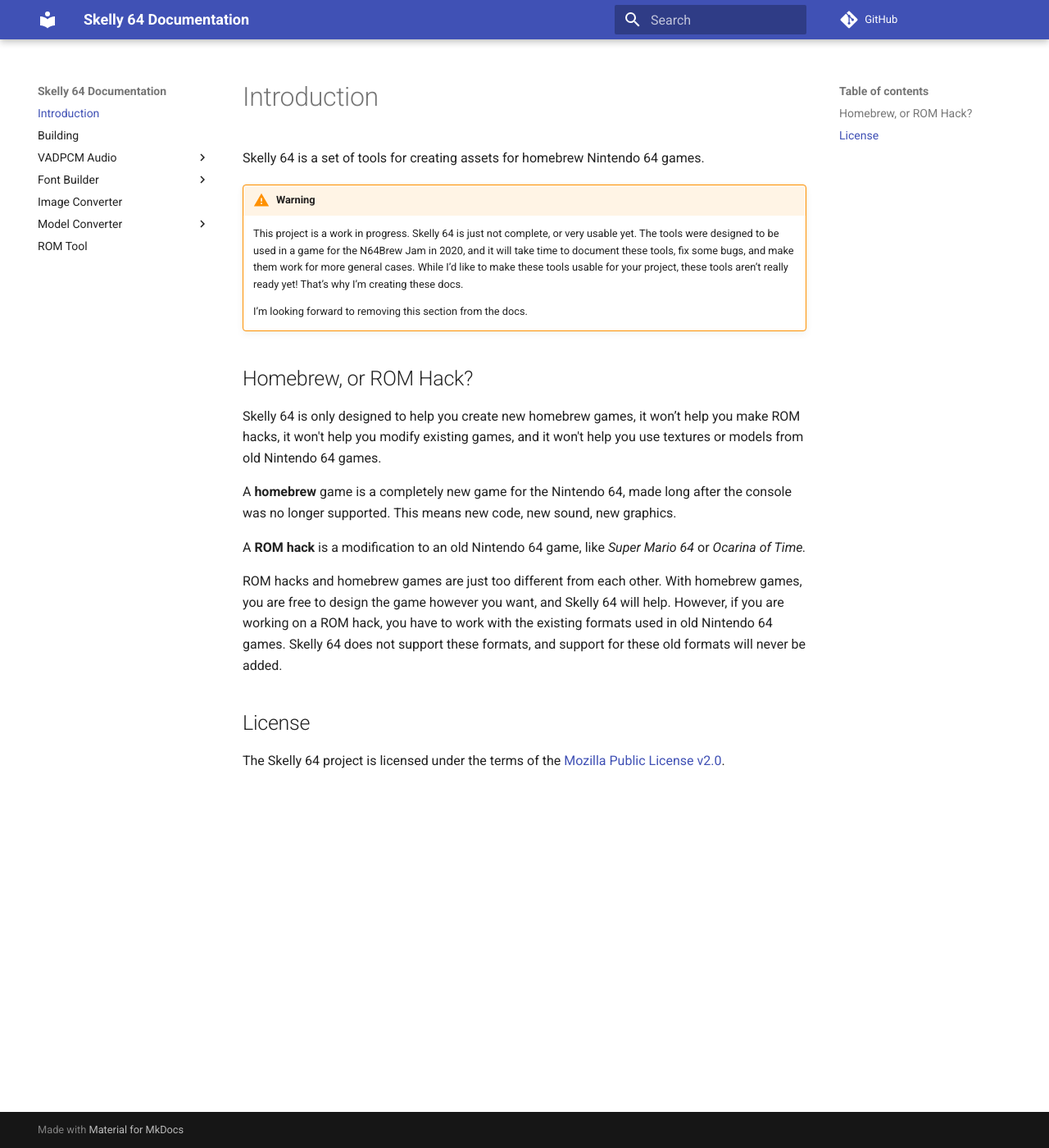
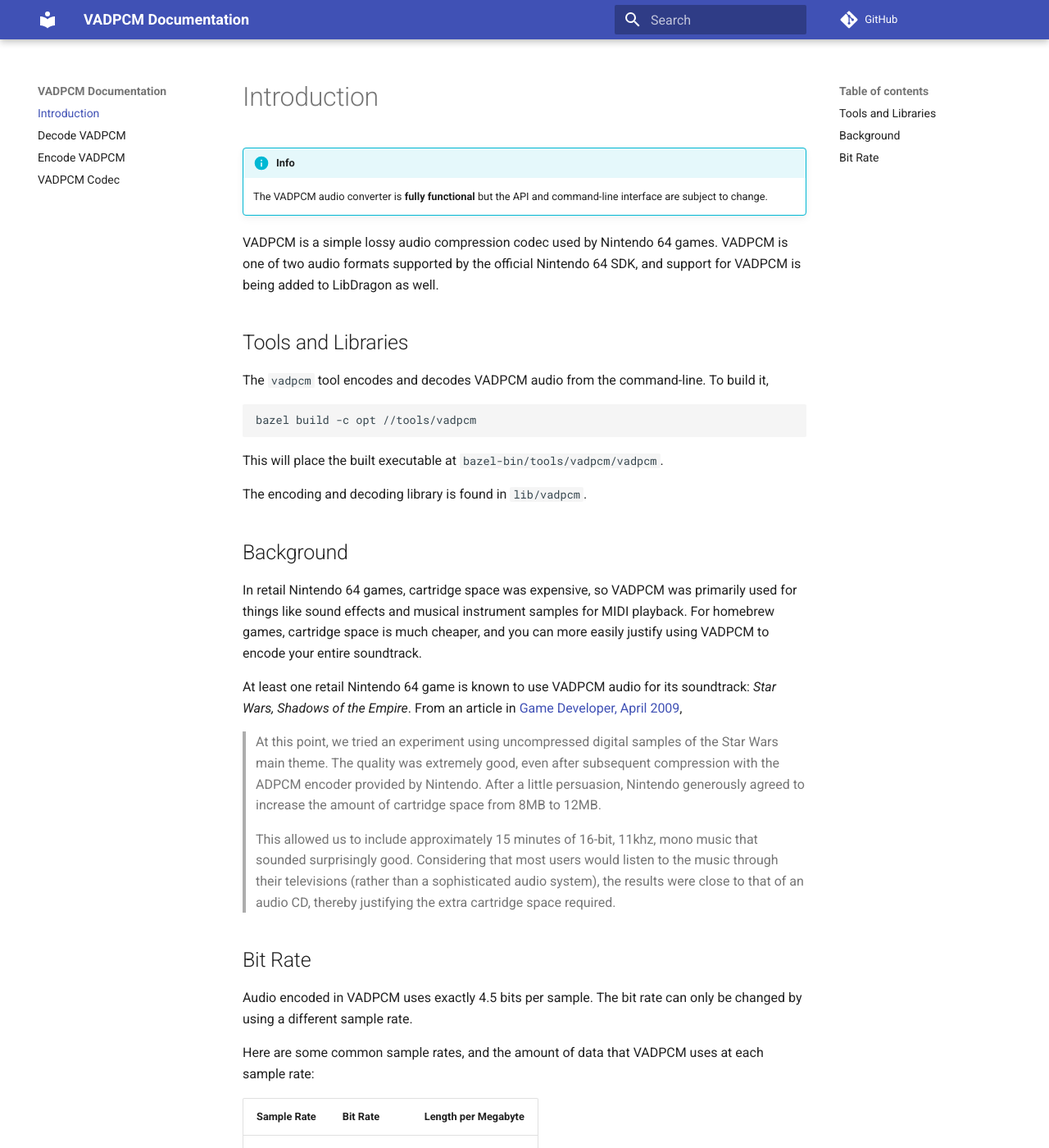
Before and after one commit to depp/vadpcm, an MkDocs documentation site: the page built from docs/docs/index.md, in a window 1280 px wide and 1400 px high. Shown: the whole window at 82% size. Built offline with MkDocs 1.6.1 and Material for MkDocs 9.7.7, drawn with Linux system fonts in a browser that asks for light colours; comment, search, counter and statistics services are not loaded; some of the changed text lies outside the part shown.

Commit message:
Reorganize documentation

````diff
--- a/docs/docs/index.md
+++ b/docs/docs/index.md
@@ -1,25 +1,43 @@
 # Introduction
 
-Skelly 64 is a set of tools for creating assets for homebrew Nintendo 64 games.
+!!! info
 
-!!! warning
+    The VADPCM audio converter is **fully functional** but the API and command-line interface are subject to change.
 
-    This project is a work in progress. Skelly 64 is just not complete, or very usable yet. The tools were designed to be used in a game for the N64Brew Jam in 2020, and it will take time to document these tools, fix some bugs, and make them work for more general cases. While I’d like to make these tools usable for your project, these tools aren’t really ready yet! That’s why I’m creating these docs.
+VADPCM is a simple lossy audio compression codec used by Nintendo 64 games. VADPCM is one of two audio formats supported by the official Nintendo 64 SDK, and support for VADPCM is being added to LibDragon as well.
 
-    I’m looking forward to removing this section from the docs.
+## Tools and Libraries
 
-## Homebrew, or ROM Hack?
+The `vadpcm` tool encodes and decodes VADPCM audio from the command-line. To build it,
 
-Skelly 64 is only designed to help you create new homebrew games, it won’t help you make ROM hacks, it won't help you modify existing games, and it won't help you use textures or models from old Nintendo 64 games.
+```
+bazel build -c opt //tools/vadpcm
+```
 
-A **homebrew** game is a completely new game for the Nintendo 64, made long after the console was no longer supported. This means new code, new sound, new graphics.
+This will place the built executable at `bazel-bin/tools/vadpcm/vadpcm`.
 
-A **ROM hack** is a modification to an old Nintendo 64 game, like _Super Mario 64_ or _Ocarina of Time._
+The encoding and decoding library is found in `lib/vadpcm`.
 
-ROM hacks and homebrew games are just too different from each other. With homebrew games, you are free to design the game however you want, and Skelly 64 will help. However, if you are working on a ROM hack, you have to work with the existing formats used in old Nintendo 64 games. Skelly 64 does not support these formats, and support for these old formats will never be added.
+## Background
 
-## License
+In retail Nintendo 64 games, cartridge space was expensive, so VADPCM was primarily used for things like sound effects and musical instrument samples for MIDI playback. For homebrew games, cartridge space is much cheaper, and you can more easily justify using VADPCM to encode your entire soundtrack.
 
-The Skelly 64 project is licensed under the terms of the [Mozilla Public License v2.0][mpl].
+At least one retail Nintendo 64 game is known to use VADPCM audio for its soundtrack: _Star Wars, Shadows of the Empire_. From an article in [Game Developer, April 2009](https://www.gamedeveloper.com/console/classic-postmortem-i-star-wars-shadows-of-the-empire-i-),
 
-[mpl]: https://www.mozilla.org/en-US/MPL/2.0/
+> At this point, we tried an experiment using uncompressed digital samples of the Star Wars main theme. The quality was extremely good, even after subsequent compression with the ADPCM encoder provided by Nintendo. After a little persuasion, Nintendo generously agreed to increase the amount of cartridge space from 8MB to 12MB.
+
+> This allowed us to include approximately 15 minutes of 16-bit, 11khz, mono music that sounded surprisingly good. Considering that most users would listen to the music through their televisions (rather than a sophisticated audio system), the results were close to that of an audio CD, thereby justifying the extra cartridge space required.
+
+## Bit Rate
+
+Audio encoded in VADPCM uses exactly 4.5 bits per sample. The bit rate can only be changed by using a different sample rate.
+
+Here are some common sample rates, and the amount of data that VADPCM uses at each sample rate:
+
+| Sample Rate | Bit Rate    | Length per Megabyte |
+| ----------- | ----------- | ------------------- |
+| 44.1 kHz    | 198 kbit/s  | 42.3 s/MiB          |
+| 32 kHz      | 144 kbit/s  | 58.3 s/MiB          |
+| 22.05 kHz   | 99.2 kbit/s | 84.5 s/MiB          |
+| 16 kHz      | 72.0 kbit/s | 117 s/MiB           |
+| 11.025 kHz  | 49.6 kbit/s | 169 s/MiB           |
--- a/docs/docs/vadpcm/index.md
+++ /dev/null
@@ -1,43 +0,0 @@
-# VADPCM Audio
-
-!!! info
-
-    The VADPCM audio converter is **fully functional** but the API and command-line interface are subject to change.
-
-VADPCM is a simple lossy audio compression codec used by Nintendo 64 games. VADPCM is one of two audio formats supported by the official Nintendo 64 SDK, and support for VADPCM is being added to LibDragon as well.
-
-## Tools and Libraries
-
-The `vadpcm` tool encodes and decodes VADPCM audio from the command-line. To build it,
-
-```
-bazel build -c opt //tools/vadpcm
-```
-
-This will place the built executable at `bazel-bin/tools/vadpcm/vadpcm`.
-
-The encoding and decoding library is found in `lib/vadpcm`.
-
-## Background
-
-In retail Nintendo 64 games, cartridge space was expensive, so VADPCM was primarily used for things like sound effects and musical instrument samples for MIDI playback. For homebrew games, cartridge space is much cheaper, and you can more easily justify using VADPCM to encode your entire soundtrack.
-
-At least one retail Nintendo 64 game is known to use VADPCM audio for its soundtrack: _Star Wars, Shadows of the Empire_. From an article in [Game Developer, April 2009](https://www.gamedeveloper.com/console/classic-postmortem-i-star-wars-shadows-of-the-empire-i-),
-
-> At this point, we tried an experiment using uncompressed digital samples of the Star Wars main theme. The quality was extremely good, even after subsequent compression with the ADPCM encoder provided by Nintendo. After a little persuasion, Nintendo generously agreed to increase the amount of cartridge space from 8MB to 12MB.
-
-> This allowed us to include approximately 15 minutes of 16-bit, 11khz, mono music that sounded surprisingly good. Considering that most users would listen to the music through their televisions (rather than a sophisticated audio system), the results were close to that of an audio CD, thereby justifying the extra cartridge space required.
-
-## Bit Rate
-
-Audio encoded in VADPCM uses exactly 4.5 bits per sample. The bit rate can only be changed by using a different sample rate.
-
-Here are some common sample rates, and the amount of data that VADPCM uses at each sample rate:
-
-| Sample Rate | Bit Rate    | Length per Megabyte |
-| ----------- | ----------- | ------------------- |
-| 44.1 kHz    | 198 kbit/s  | 42.3 s/MiB          |
-| 32 kHz      | 144 kbit/s  | 58.3 s/MiB          |
-| 22.05 kHz   | 99.2 kbit/s | 84.5 s/MiB          |
-| 16 kHz      | 72.0 kbit/s | 117 s/MiB           |
-| 11.025 kHz  | 49.6 kbit/s | 169 s/MiB           |
--- a/docs/mkdocs.yml
+++ b/docs/mkdocs.yml
@@ -1,6 +1,6 @@
-site_name: Skelly 64 Documentation
-site_url: https://depp.github.io/skelly64/
-repo_url: https://github.com/depp/skelly64/
+site_name: VADPCM Documentation
+site_url: https://depp.github.io/vadpcm/
+repo_url: https://github.com/depp/vadpcm/
 
 markdown_extensions:
   - admonition
@@ -11,18 +11,6 @@
 
 nav:
   - Introduction: index.md
-  - Building: building.md
-  - VADPCM Audio:
-    - Audio Overview: vadpcm/index.md
-    - Decode VADPCM: vadpcm/decode.md
-    - Encode VADPCM: vadpcm/encode.md
-    - VADPCM Codec: vadpcm/codec.md
-  - Font Builder:
-    - Overview: font/index.md
-    - TTF Example: font/ttf_example/index.md
-    - Bitmap Example: font/bitmap_example/index.md
-  - Image Converter: image.md
-  - Model Converter:
-    - Overview: model.md
-    - Format: model_format.md
-  - ROM Tool: rom.md
+  - Decode VADPCM: decode.md
+  - Encode VADPCM: encode.md
+  - VADPCM Codec: codec.md
````
Also changed, not shown: docs/docs/codec.md (renamed from docs/docs/vadpcm/codec.md), docs/docs/decode.md (renamed from docs/docs/vadpcm/decode.md), docs/docs/encode.md (renamed from docs/docs/vadpcm/encode.md).
